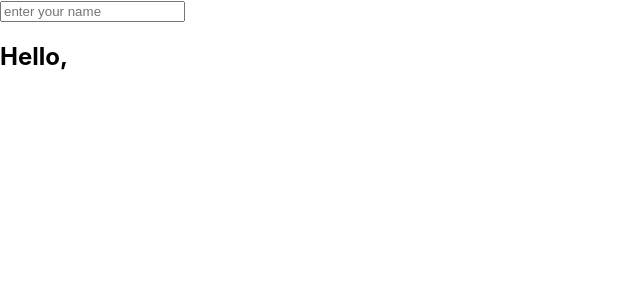
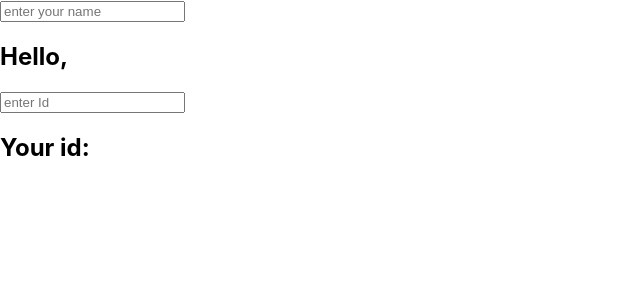
Before and after one commit to AHA193/test, a React (Create React App) app: page / in a window 1280 px wide. Shown: the top 300 px of the page, without its empty margins (0-640 px from the left). Built offline with nearby package versions, Linux system fonts and the light colour scheme.

Commit message:
Plus one more state dans un composant useLocalStorage

```diff
--- a/src/App.jsx
+++ b/src/App.jsx
@@ -1,22 +1,20 @@
-import React, { useEffect, useState } from 'react'
+import React from 'react'
 import './App.css'
+import useLocalStorage from './hooks/useLocalStorage';
 
 function App() {
 
-  const [name, setName] = useState(
-    localStorage.getItem('username') ?
-    localStorage.getItem('username') : ''
-  );
-
-useEffect(()=>{
-  localStorage.setItem('username', name)
-}, [name])
+const [name, setName] = useLocalStorage('username', '')
+const [id, setId] = useLocalStorage('userid', '')
 
   return (
 <>
 <input type="text" placeholder="enter your name"
 value={name} onChange={(e) => setName(e.target.value)} />
 <h2>Hello, {name}</h2>
+<input type="text" placeholder="enter Id"
+value={id} onChange={(e) => setId(e.target.value)} />
+<h2>Your id: {id}</h2>
 </>
   );
 }
--- /dev/null
+++ b/src/hooks/useLocalStorage.jsx
@@ -0,0 +1,17 @@
+import React, {useState, useEffect} from 'react'
+
+const useLocalStorage = (key, initialValue) => {
+
+    const [name, setName] = useState(
+        localStorage.getItem(key) ?
+        localStorage.getItem(key) : initialValue
+      );
+
+    useEffect(()=>{
+      localStorage.setItem(key, name)
+    }, [name, key]);
+
+    return [name, setName]
+}
+
+export default useLocalStorage
```
